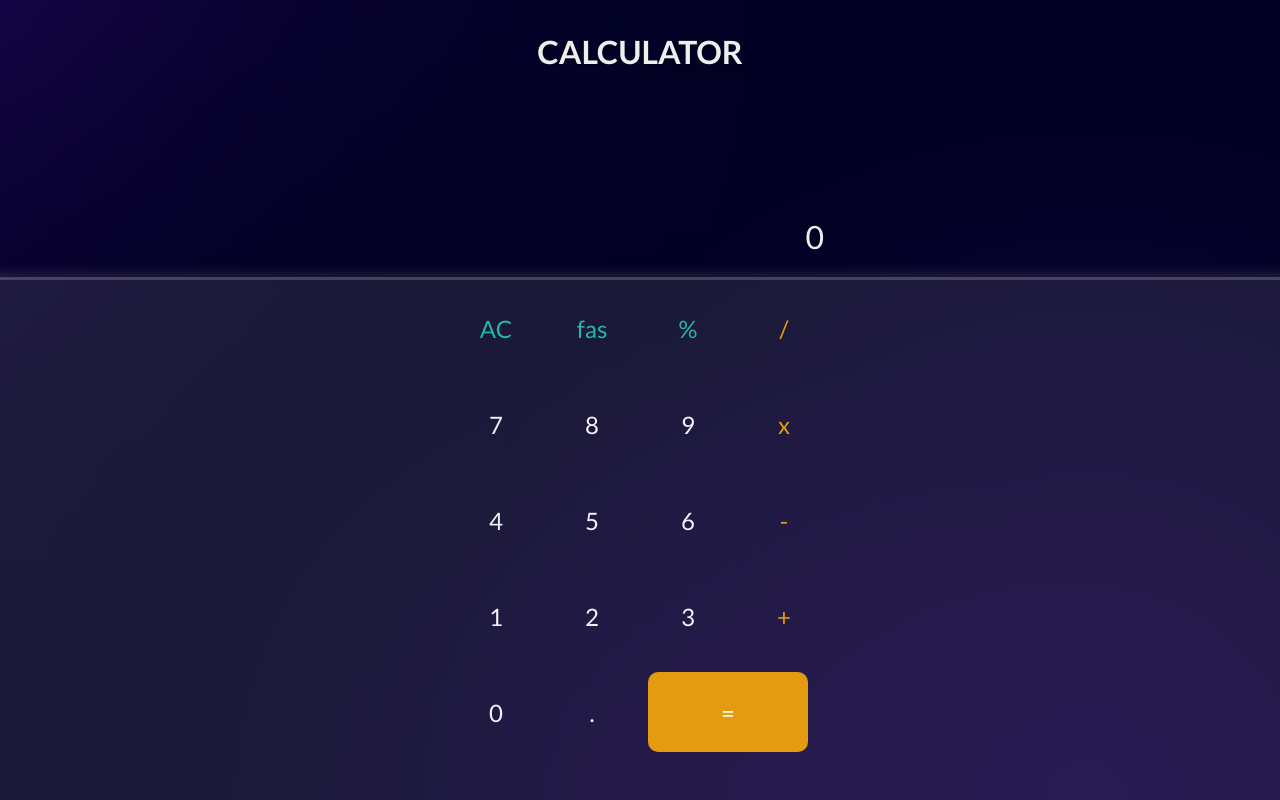
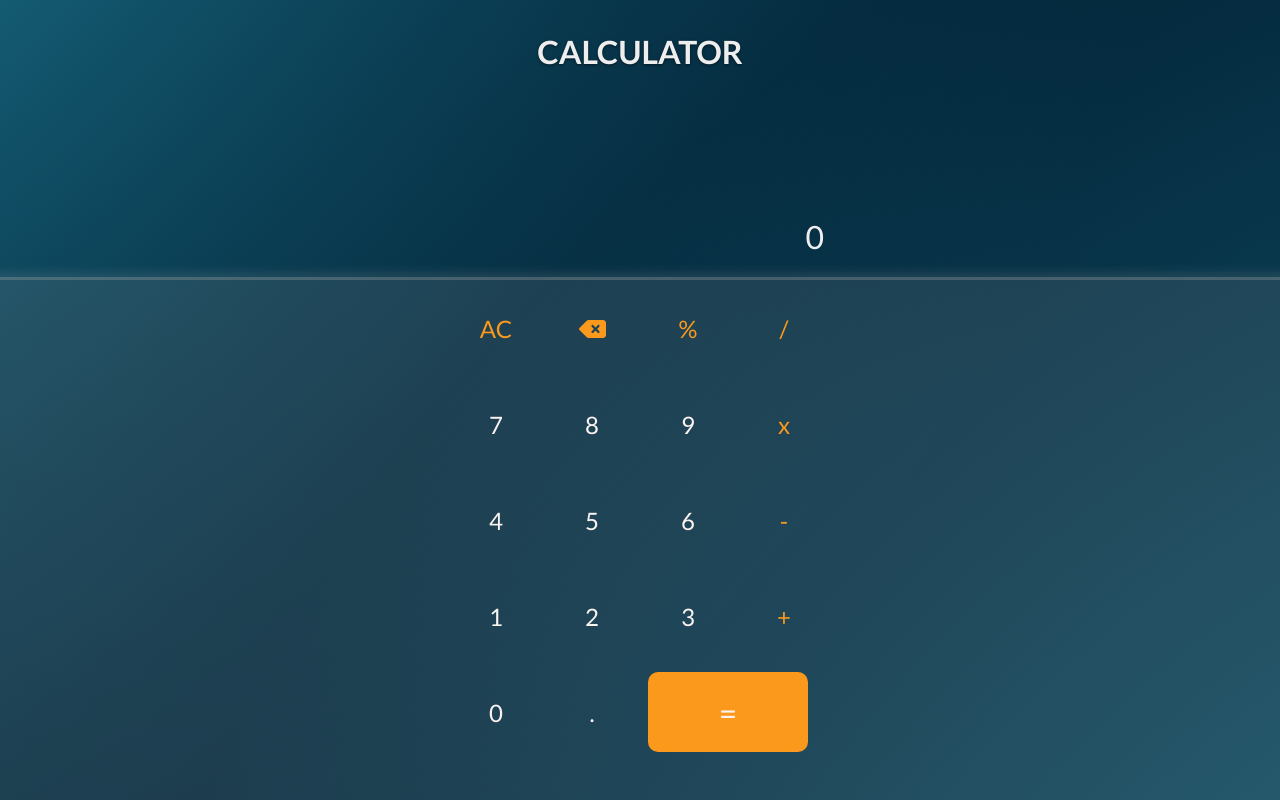
Before and after one commit to NunoFilipeRosaPires/calculator, a React (Create React App) app: page / in a window 1280 px wide. Built offline with nearby package versions, Linux system fonts and the light colour scheme.

Commit message:
chnge styles and add key down event listener

```diff
--- a/src/components/Button.tsx
+++ b/src/components/Button.tsx
@@ -1,7 +1,25 @@
-export const Button = ({ name, type }: { name: any; type: string }) => {
+import { FontAwesomeIcon } from "@fortawesome/react-fontawesome";
+import { useEffect } from "react";
+import { ButtonProps } from "./types";
+
+export const Button = (props: ButtonProps) => {
+  const { name, type } = props;
+
+  useEffect(() => {
+    const handleEvent = (e: KeyboardEvent) => {
+      if (type === "delete" && e.key === "Backspace") console.log(name);
+      else if (type === "equals" && e.key === "Enter") console.log(name);
+      else if (name === "x" && e.key === "*") console.log(name);
+      else if (name === "x") return;
+      else if (e.key === name) console.log(name);
+    };
+    window.addEventListener("keydown", handleEvent);
+    return () => window.removeEventListener("keydown", handleEvent);
+  }, []);
+
   return (
     <button className={`button button-${type}`} onClick={() => console.log(name)}>
-      {name}
+      {type === "delete" ? <FontAwesomeIcon icon={name} /> : name}
     </button>
   );
 };
--- a/src/components/Keyboard.tsx
+++ b/src/components/Keyboard.tsx
@@ -14,7 +14,7 @@ export const Keyboard = () => {
 const buttons = [
   [
     { name: "AC", type: "special" },
-    { name: faDeleteLeft.prefix, type: "special" },
+    { name: faDeleteLeft, type: "delete" },
     { name: "%", type: "special" },
     { name: "/", type: "count" },
   ],
--- /dev/null
+++ b/src/components/types.tsx
@@ -0,0 +1,4 @@
+export interface ButtonProps {
+  name: any;
+  type: string;
+}
--- a/src/styles/button.scss
+++ b/src/styles/button.scss
@@ -23,33 +23,35 @@
     transition: all 0.5s ease-out;
     border-radius: 50%;
   }
-  &-special {
-    color: #25b5af;
+  &-special,
+  &-delete {
+    color: #fa991c;
     &::after {
-      background: #25b5af;
+      background: #fa991c;
     }
   }
   &-count {
-    color: #e49b0f;
+    color: #fa991c;
     &::after {
-      background: #e49b0f;
+      background: #fa991c;
     }
   }
   &-normal {
-    color: #f1f2f3;
+    color: #fbf3f2;
     &::after {
-      background: #f1f2f3;
+      background: #fbf3f2;
     }
   }
   &-equals {
-    color: #fff;
-    background-color: #e49b0f;
+    color: #fbf3f2;
+    background-color: #fa991c;
     grid-column: 3 / 5;
     width: calc((25vw - 2rem) * 2);
     max-width: calc((20vh - 5rem) * 2);
     aspect-ratio: 2/1;
     border-radius: 10px;
     overflow: hidden;
+    font-size: 2rem;
     &::after {
       background: #f1f2f3;
       border-radius: 10px;
--- a/src/styles/general.scss
+++ b/src/styles/general.scss
@@ -31,9 +31,8 @@ h1 {
     top: 0;
     left: 0;
     z-index: -1;
-    background: radial-gradient(farthest-corner circle at 85% 100%, rgba(#140346, 1) 0%, rgba(#020124, 0.5) 50%, transparent),
-      radial-gradient(farthest-corner circle at 50% 100%, rgba(#140346, 1) 0%, rgba(#020124, 1) 46%, transparent),
-      radial-gradient(farthest-corner circle at 0px 0px, rgba(#140346, 1) 0%, rgba(#020124, 1) 50%, #020124);
+    background: radial-gradient(farthest-corner circle at 150% 200%, rgba(#1c768f, 1) 0%, rgba(#032539, 0.5) 76%, transparent),
+      radial-gradient(farthest-corner circle at -25% -50%, rgba(#1c768f, 1) 0%, rgba(#032539, 1) 76%, #032539);
   }
 }
 
```
